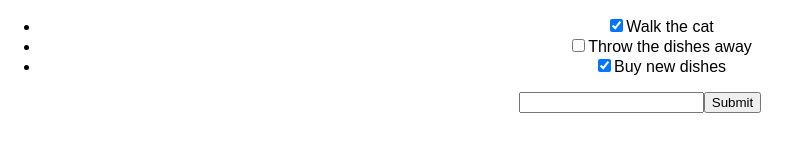
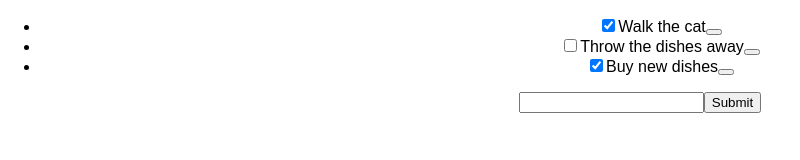
Before and after one commit to jbag123/intro-to-react, a React (Create React App) app in the folder react-to-do/: page / in a window 1280 px wide. Shown: the top 160 px of the page, without its empty margins (0-800 px from the left). Built offline with nearby package versions, Linux system fonts and the light colour scheme.

Commit message:
commiting todo button issue

```diff
--- a/react-to-do/package.json
+++ b/react-to-do/package.json
@@ -12,5 +12,9 @@
     "build": "react-scripts build",
     "test": "react-scripts test --env=jsdom",
     "eject": "react-scripts eject"
-  }
+  },
+  "description": "This project was bootstrapped with [Create React App](https://github.com/facebookincubator/create-react-app).",
+  "main": "index.js",
+  "author": "",
+  "license": "ISC"
 }
--- a/react-to-do/src/App.js
+++ b/react-to-do/src/App.js
@@ -33,12 +33,17 @@ class App extends Component {
     this.setState({ todos: todos });
   }
 
+  deleteTodo(index) {
+    const todos = this.state.todos.filter(todo => todo[index] !== index);
+    this.setState({ todos: todos });
+  }
+
   render() {
     return (
       <div className="App">
         <ul>
           { this.state.todos.map( (todo, index) =>
-            <ToDo key={ index } description={ todo.description } isCompleted={ todo.isCompleted } toggleComplete={ () => this.toggleComplete(index) } />
+            <ToDo key={ index } description={ todo.description } isCompleted={ todo.isCompleted } toggleComplete={ () => this.toggleComplete(index) } deleteTodo={ () => this.deleteTodo(index) }/>
           )}
         </ul>
         <form onSubmit={ (e) => this.handleSubmit(e) }>
--- a/react-to-do/src/components/ToDo.js
+++ b/react-to-do/src/components/ToDo.js
@@ -6,6 +6,7 @@ class ToDo extends Component {
       <li>
         <input type="checkbox" checked={ this.props.isCompleted } onChange={ this.props.toggleComplete } />
         <span>{ this.props.description }</span>
+        <button onClick={this.props.deleteTodo} ></button>
       </li>
     )
   }
```
Also changed, not shown: package.json (added, +23 -0 lines), 1 other file (tests, documents, lock files or other folders).
